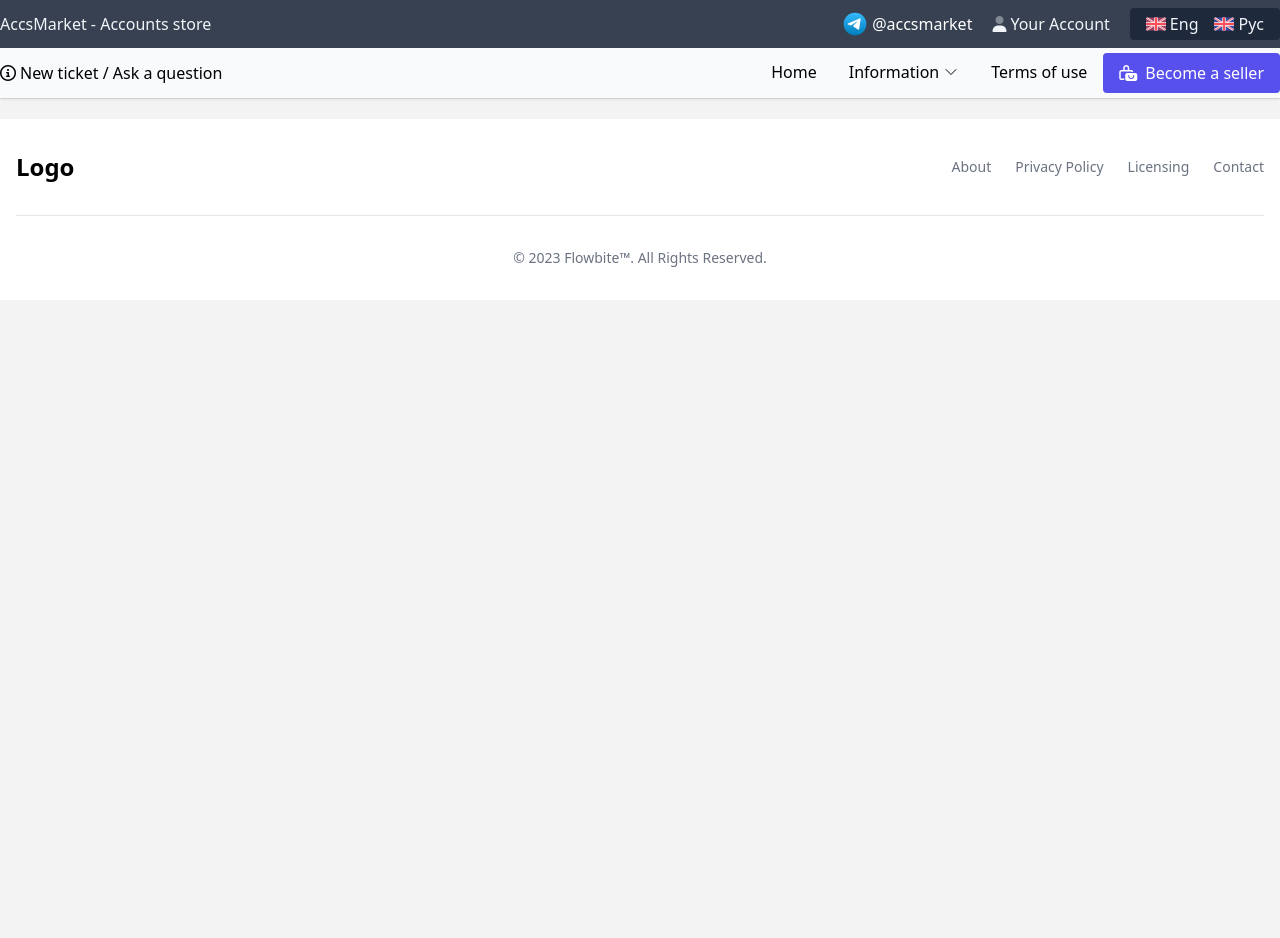
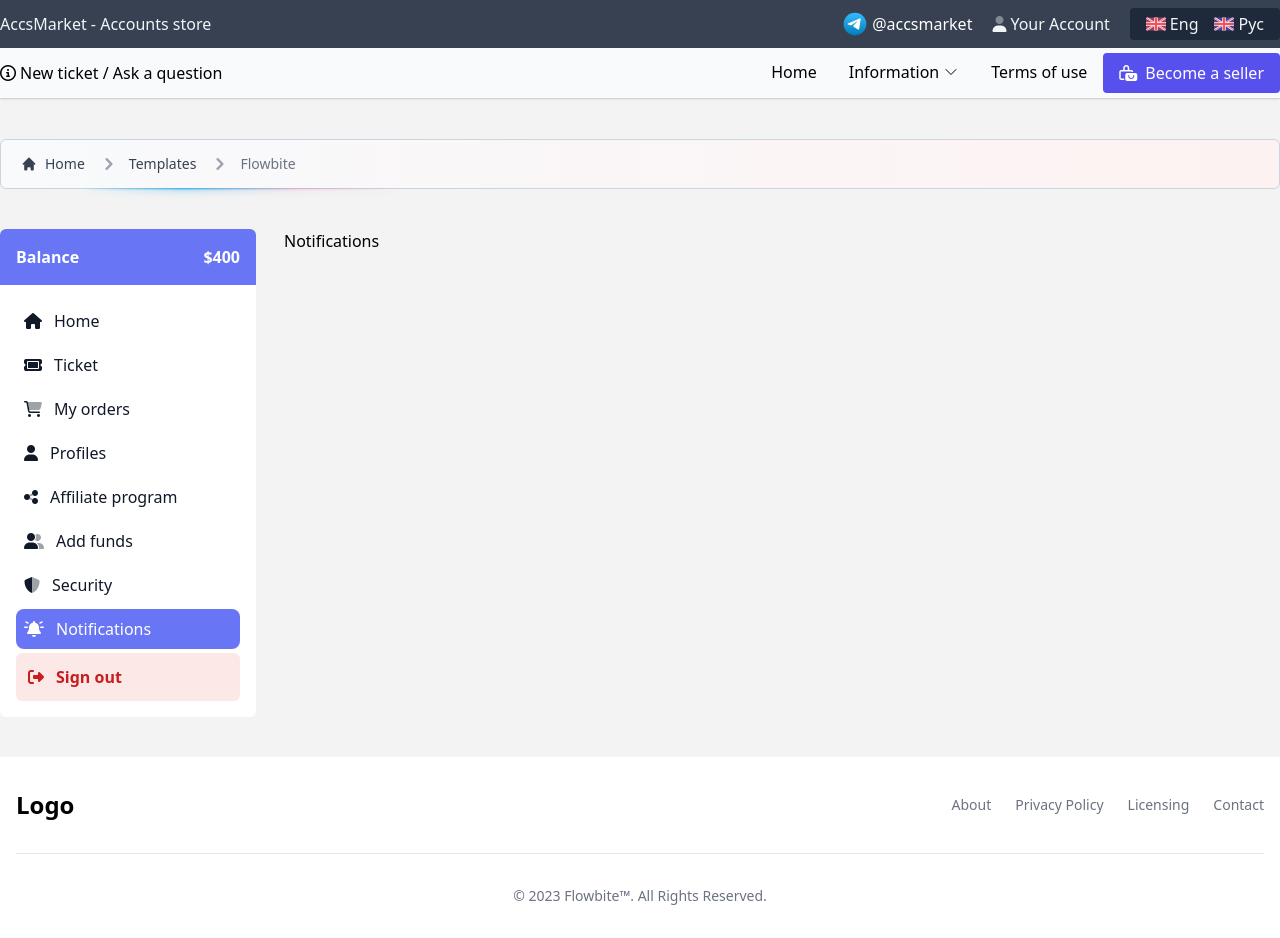
Before and after one commit to Skytimesoft/SocialMarketplaceFrontend, a Vue app: page /user/notifications in a window 1280 px wide. Before the commit the page ends 800 px from the top, so only its background shows below. Built offline with nearby package versions, Linux system fonts and the light colour scheme.

Commit message:
Build prepare

```diff
--- a/src/components/layouts/user/Aside.vue
+++ b/src/components/layouts/user/Aside.vue
@@ -19,7 +19,7 @@
                     </li>
                     <li>
                         <router-link
-                            to="/ticket"
+                            to="/user/ticket"
                             exact-active-class="bg-indigo-500 text-white"
                             class="flex items-center p-2 text-gray-900 rounded-lg hover:bg-indigo-500 hover:text-white">
                             <i class="fa-solid fa-ticket"></i>
@@ -27,7 +27,7 @@
                         </router-link>
                     </li>
                     <li>
-                        <router-link to="/orders"
+                        <router-link to="/user/orders"
                             exact-active-class="bg-indigo-500 text-white"
                             class="flex items-center p-2 text-gray-900 rounded-lg hover:bg-indigo-500 hover:text-white">
                             <i class="fa-duotone fa-cart-shopping"></i>
@@ -35,7 +35,7 @@
                         </router-link>
                     </li>
                     <li>
-                        <router-link to="/profile"
+                        <router-link to="/user/profile"
                             exact-active-class="bg-indigo-500 text-white"
                             class="flex items-center p-2 text-gray-900 rounded-lg hover:bg-indigo-500 hover:text-white">
                             <i class="fa-solid fa-user"></i>
@@ -43,7 +43,7 @@
                         </router-link>
                     </li>
                     <li>
-                        <router-link to="/affiliate-program"
+                        <router-link to="/user/affiliate-program"
                             exact-active-class="bg-indigo-500 text-white"
                             class="flex items-center p-2 text-gray-900 rounded-lg hover:bg-indigo-500 hover:text-white">
                             <i class="fa-duotone fa-share-nodes"></i>
@@ -51,7 +51,7 @@
                         </router-link>
                     </li>
                     <li>
-                        <router-link to="/add-funds"
+                        <router-link to="/user/add-funds"
                             exact-active-class="bg-indigo-500 text-white"
                             class="flex items-center p-2 text-gray-900 rounded-lg hover:bg-indigo-500 hover:text-white">
                             <i class="fa-duotone fa-user-group"></i>
@@ -59,7 +59,7 @@
                         </router-link>
                     </li>
                     <li>
-                        <router-link to="/security"
+                        <router-link to="/user/security"
                             exact-active-class="bg-indigo-500 text-white"
                             class="flex items-center p-2 text-gray-900 rounded-lg hover:bg-indigo-500 hover:text-white">
                             <i class="fa-duotone fa-shield-halved"></i>
@@ -67,7 +67,7 @@
                         </router-link>
                     </li>
                     <li>
-                        <router-link to="/notifications"
+                        <router-link to="/user/notifications"
                             exact-active-class="bg-indigo-500 text-white"
                             class="flex items-center p-2 text-gray-900 rounded-lg hover:bg-indigo-500 hover:text-white">
                             <i class="fa-solid fa-bell-on"></i>
--- a/src/main.js
+++ b/src/main.js
@@ -2,7 +2,7 @@
 
 import { createApp } from 'vue'
 import App from './App.vue'
-import router from './router'
+import router from './router/router'
 // import './assets/font-awesome/css/all.css'
 
 const app = createApp(App)
```
Also changed, not shown: src/router/router.js (renamed from src/router/index.js, +9 -8 lines).
